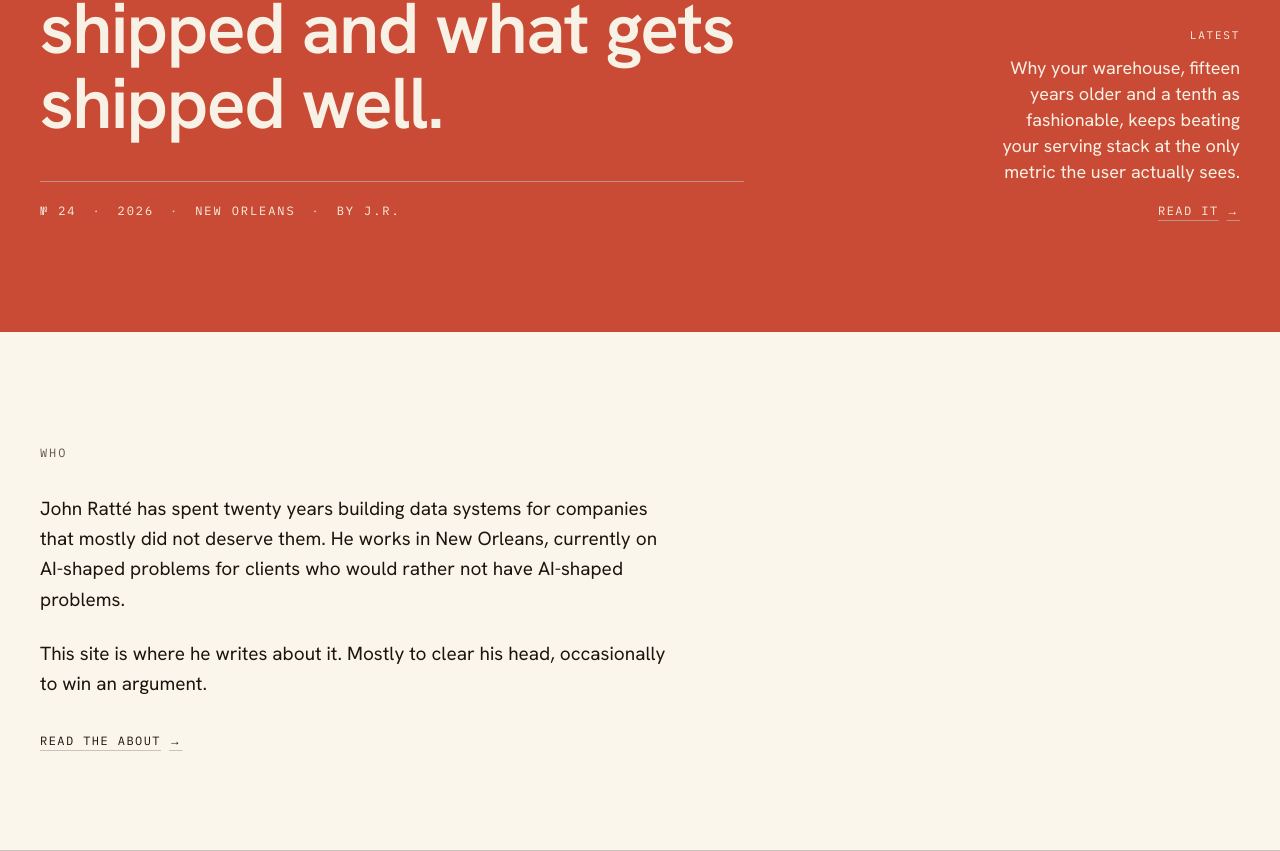
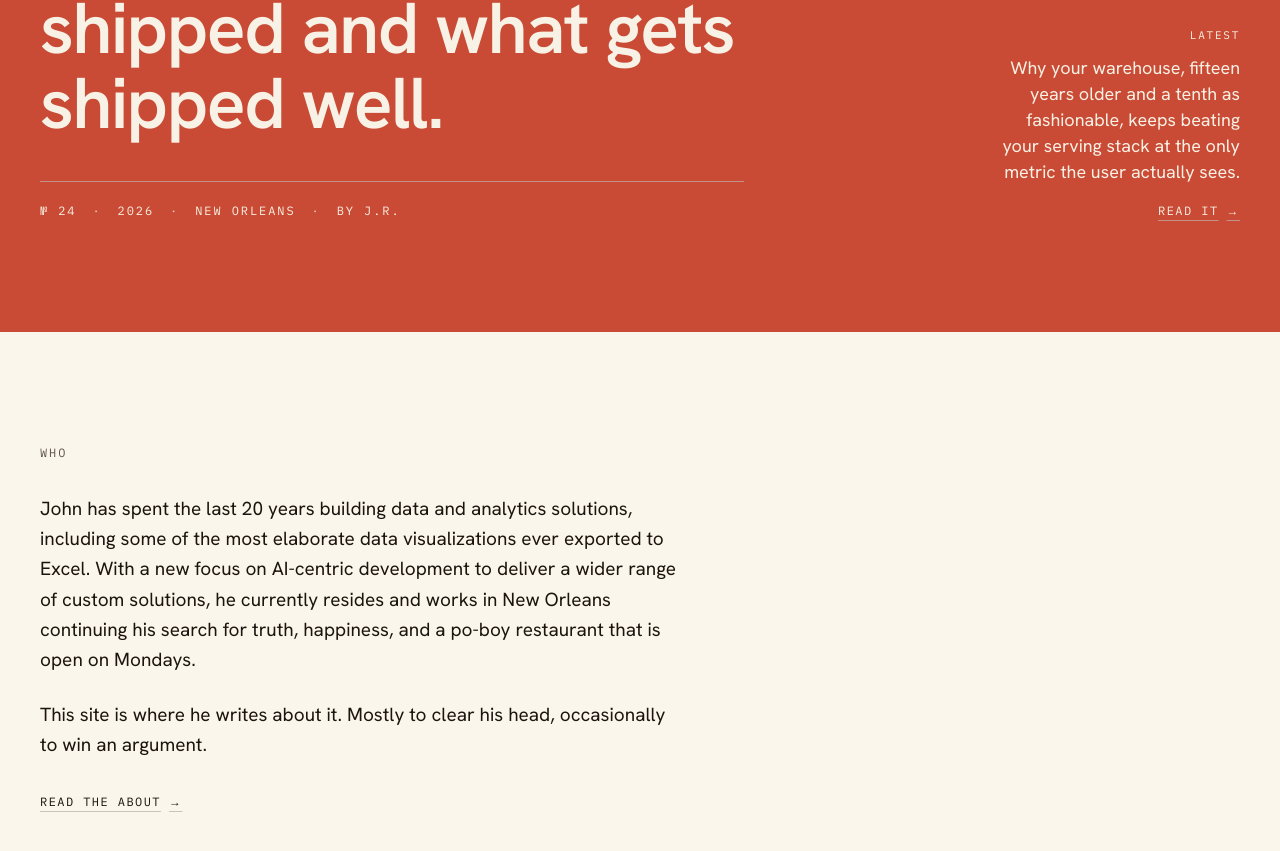
Before and after one commit to jratte-dev/typecastdata-ai, a Next.js app: page / in a window 1280 px wide. Shown: the part 379-1230 px from the top of the page. Built offline with nearby package versions, Linux system fonts and the light colour scheme; no server answers.

Commit message:
Soften bio copy on home page

```diff
--- a/src/app/page.tsx
+++ b/src/app/page.tsx
@@ -187,10 +187,13 @@ function BioStrip() {
 
       <div className="space-y-6 text-[18px] sm:text-[19px] leading-[1.6] max-w-[60ch]">
         <p>
-          John Ratté has spent twenty years building data systems for
-          companies that mostly did not deserve them. He works in New
-          Orleans, currently on AI-shaped problems for clients who would
-          rather not have AI-shaped problems.
+          John has spent the last 20 years building data and analytics
+          solutions, including some of the most elaborate data
+          visualizations ever exported to Excel. With a new focus on
+          AI-centric development to deliver a wider range of custom
+          solutions, he currently resides and works in New Orleans
+          continuing his search for truth, happiness, and a po-boy
+          restaurant that is open on Mondays.
         </p>
         <p>
           This site is where he writes about it. Mostly to clear his head,
```
